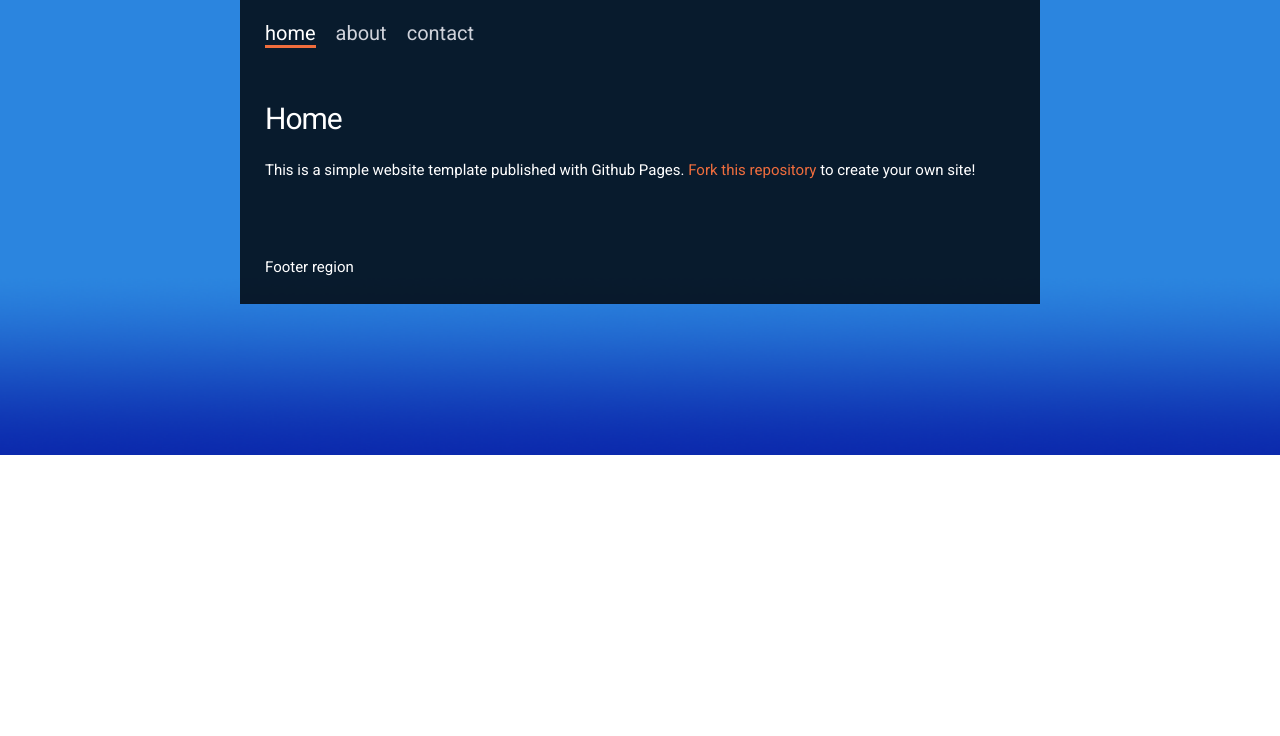
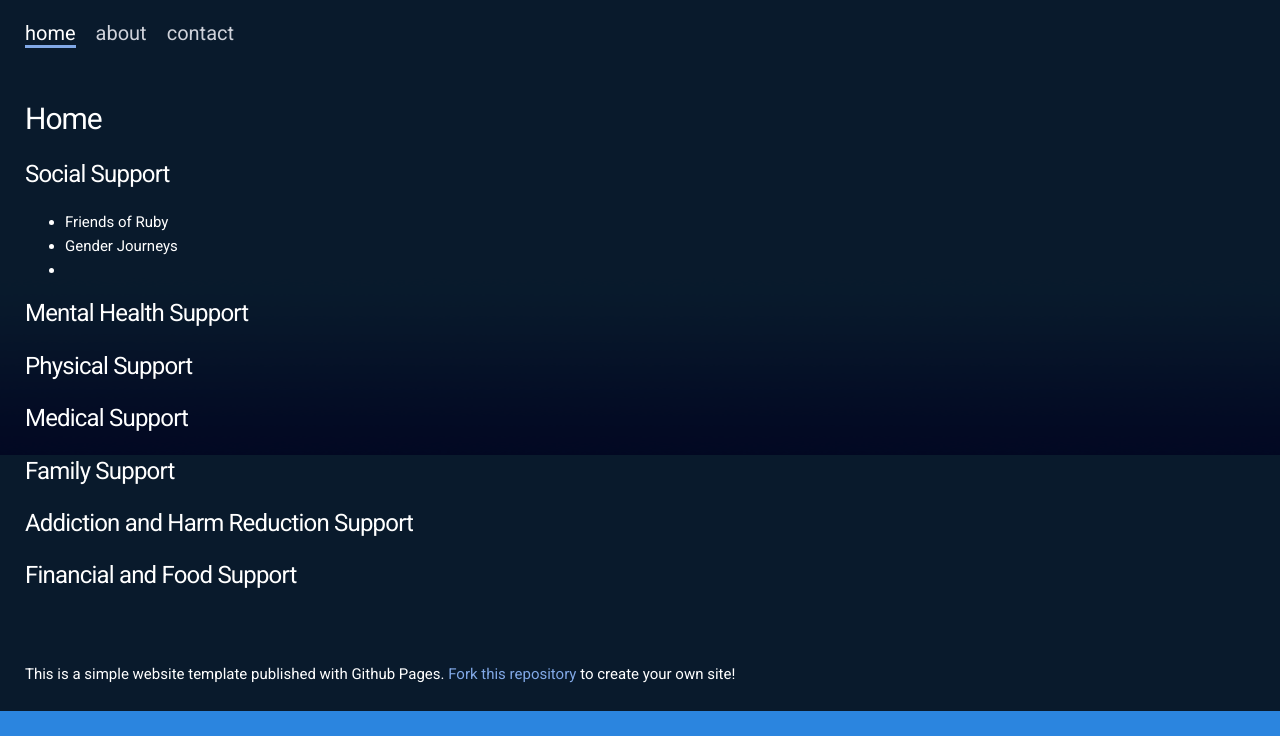
Before and after one commit to Emeleea/emishouse, a plain HTML site: page index.html in a window 1280 px wide. Shown: the part 345-1081 px from the top of the page. Before the commit the page ends 800 px from the top, so only its background shows below. Drawn offline with nearby package versions, Linux system fonts and the light colour scheme.

Commit message:
asdfasd
asdfasdf

```diff
--- a/index.html
+++ b/index.html
@@ -45,9 +45,24 @@
 
           <div id="home" class="content-region hide">
             <h2>Home</h2>
-            <p>
-              This is a simple website template published with Github Pages. <a href="https://github.com/zirafa/simple-website-template">Fork this repository</a> to create your own site!
-            </p>
+            <h3>Social Support</h3>
+            <ul>
+				<li>Friends of Ruby</li>
+				<li>Gender Journeys</li>
+				<li>
+			</ul>
+			<h3>Mental Health Support</h3>
+
+			<h3>Physical Support</h3>
+
+			<h3>Medical Support</h3>
+
+			<h3>Family Support</h3>
+
+			<h3>Addiction and Harm Reduction Support</h3>
+
+			<h3>Financial and Food Support</h3>
+
           </div>
 
           <div id="about" class="content-region hide">
@@ -69,7 +84,7 @@
     </div>
 
     <footer>
-      Footer region
+      This is a simple website template published with Github Pages. <a href="https://github.com/zirafa/simple-website-template">Fork this repository</a> to create your own site!
     </footer>
 
     <!-- Load additional JS scripts here -->
--- a/style.css
+++ b/style.css
@@ -20,7 +20,7 @@ body {
 a {
   font-weight: normal;
   text-decoration: none;
-  color:#EF6D3D;
+  color:#81a8e6;
 }
 a:focus {
   outline: thin dotted;
@@ -51,6 +51,7 @@ h3 { font-size: 2.4rem; line-height: 1.35; letter-spacing: -.08rem; }
 h4 { font-size: 1.8rem; line-height: 1.5;  letter-spacing: -.05rem; }
 h5 { font-size: 1.5rem; line-height: 1.6;  letter-spacing: 0; }
 h6 { font-size: 1.4rem; line-height: 1.6;  letter-spacing: 0; }
+
 
 /**
  * Paragraphs
@@ -97,7 +98,7 @@ html {
   background-size:cover;
 }
 body {
-  max-width:800px;
+  max-width:1500px;
   margin:25px auto;
 }
 header, #content, footer {
@@ -126,7 +127,7 @@ ul.main-menu li a:hover {
 }
 ul.main-menu li a.active {
   color:#FFFFFF;
-  border-bottom-color:#EF6D3D;
+  border-bottom-color:#81a8e6;
 }
 
 /* Utility classes */
```
